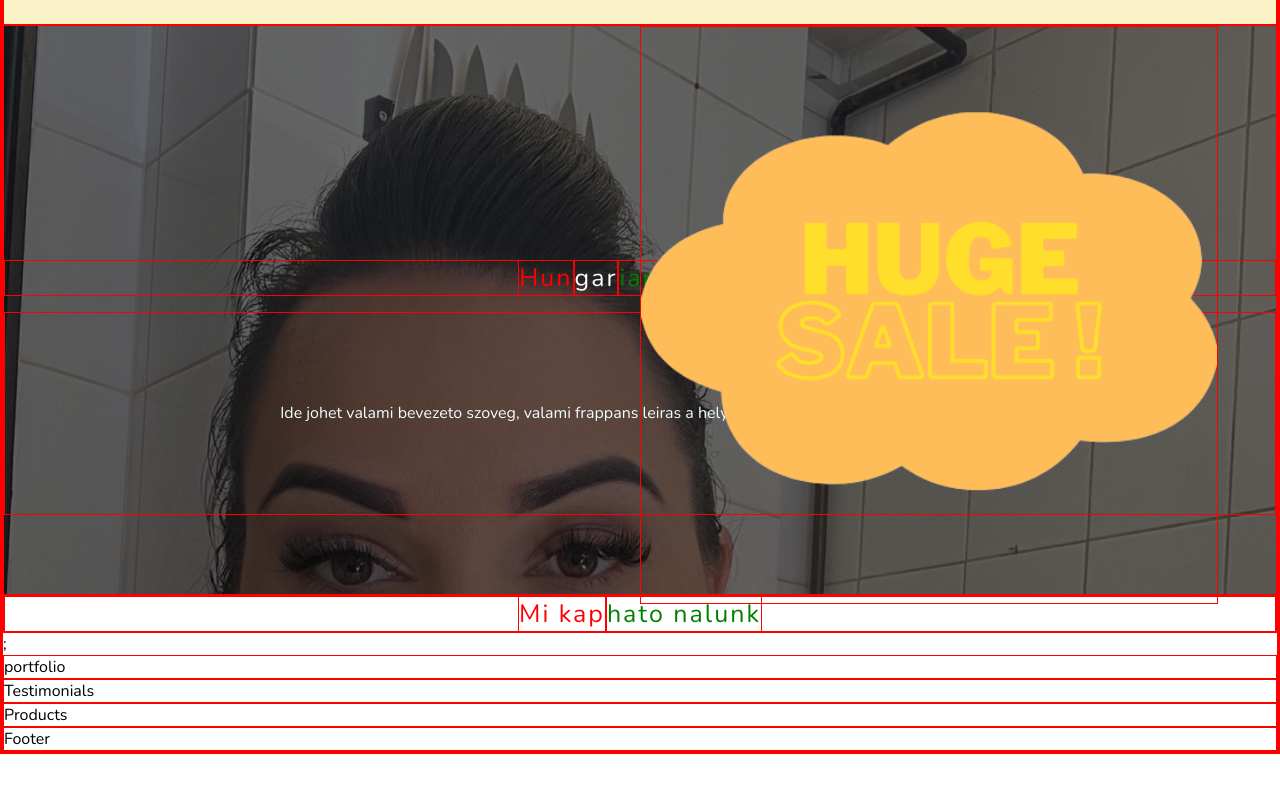
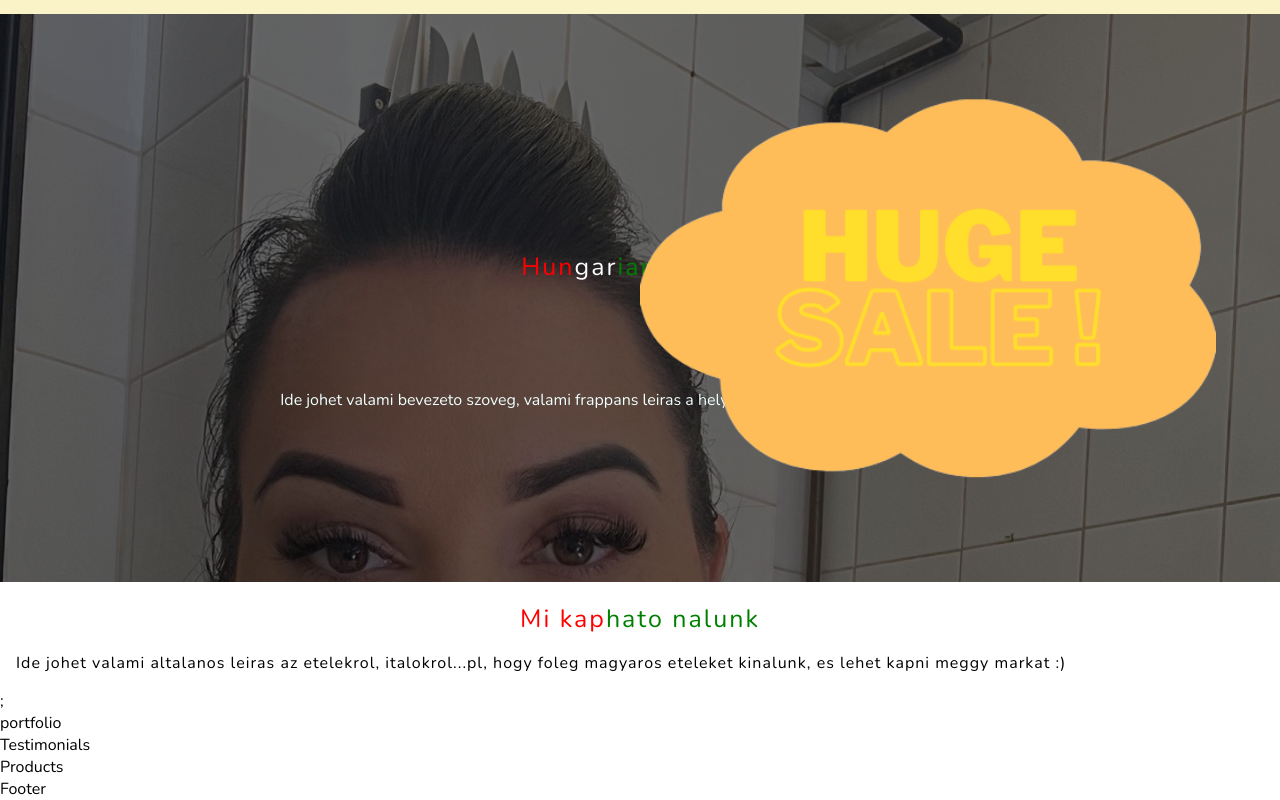
Before and after one commit to azotamiota/hungarian-langos, a React (Create React App) app: page / in a window 1280 px wide. Shown: the part 286-1086 px from the top of the page. Before the commit the page ends 1040 px from the top, so only its background shows below. Built offline with nearby package versions, Linux system fonts and the light colour scheme.

Commit message:
Services description done

```diff
--- a/src/App.css
+++ b/src/App.css
@@ -1,6 +1,7 @@
-* {
+/* * {
     border: 1px solid red;
-}
+} */
+
 body {
      font-family: 'Nunito', sans-serif;
 }
@@ -148,15 +149,22 @@ header {
     flex-direction: column;
     justify-content: center;
     position: relative;
+    text-align:center;
+    /* background-color: #faf3c8; */
     /* background-image:  linear-gradient(rgba(0, 0, 0, 0.6), rgba(0, 0, 0, 0.6)), url('./images/owner-with-langos.jpg'); */
     /* background-size: 100vw auto; */
     /* background-repeat: no-repeat; */
     /* height: vh;
     width: auto; */
-    color: #ffdead;
-    text-align: center;
 }
 
 #services-header {
-    margin-top: 0px
+    margin-top: 20px;
 }
+
+#services-description {
+    text-align: justify;
+    padding: 1em;
+    letter-spacing: 1px;
+    margin: 0;
+}
--- a/src/components/Services.jsx
+++ b/src/components/Services.jsx
@@ -4,6 +4,7 @@ export default function Services() {
   return <>
   <div id='services'>
       <header id='services-header'><span className='red-letters'>Mi kap</span><span className='green-letters'>hato nalunk</span></header>
+      <p id='services-description'>Ide johet valami altalanos leiras az etelekrol, italokrol...pl, hogy foleg magyaros eteleket kinalunk, es lehet kapni meggy markat :) </p>
   </div>;
   </>
 }
```
